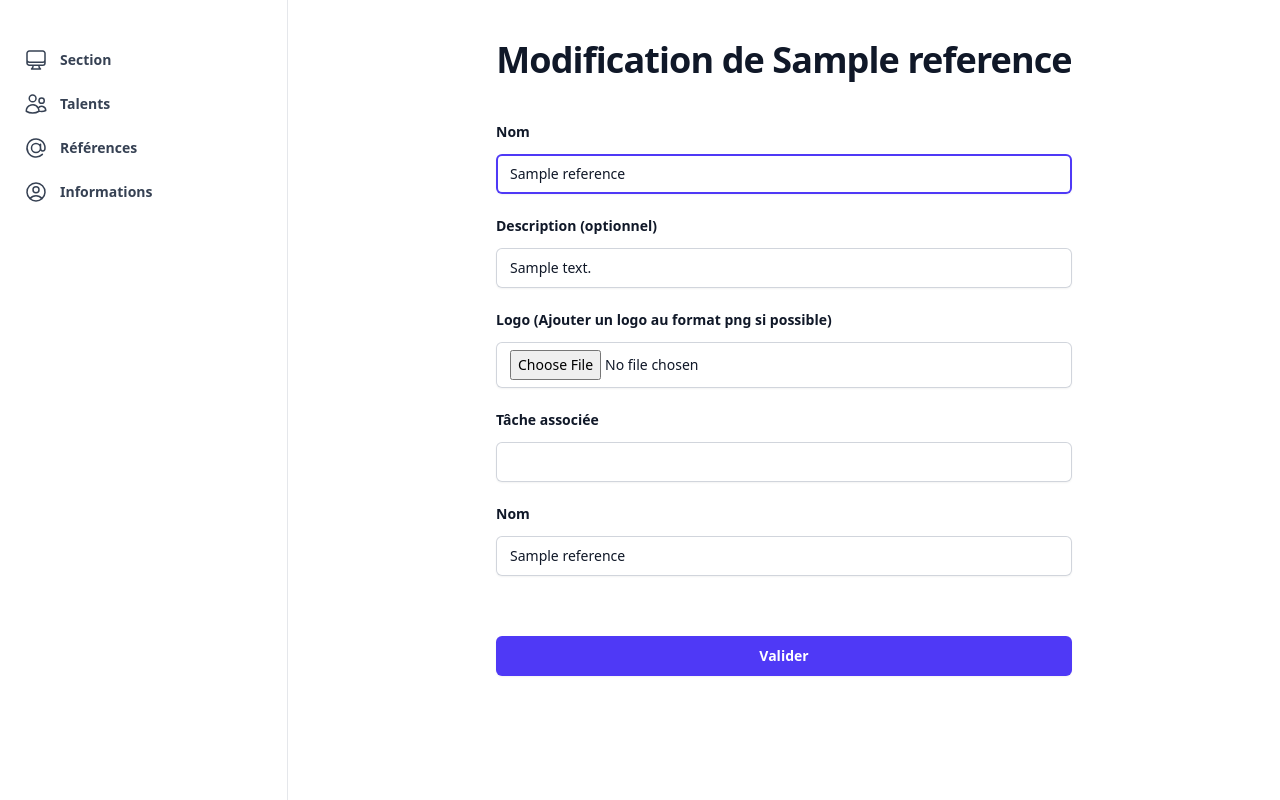
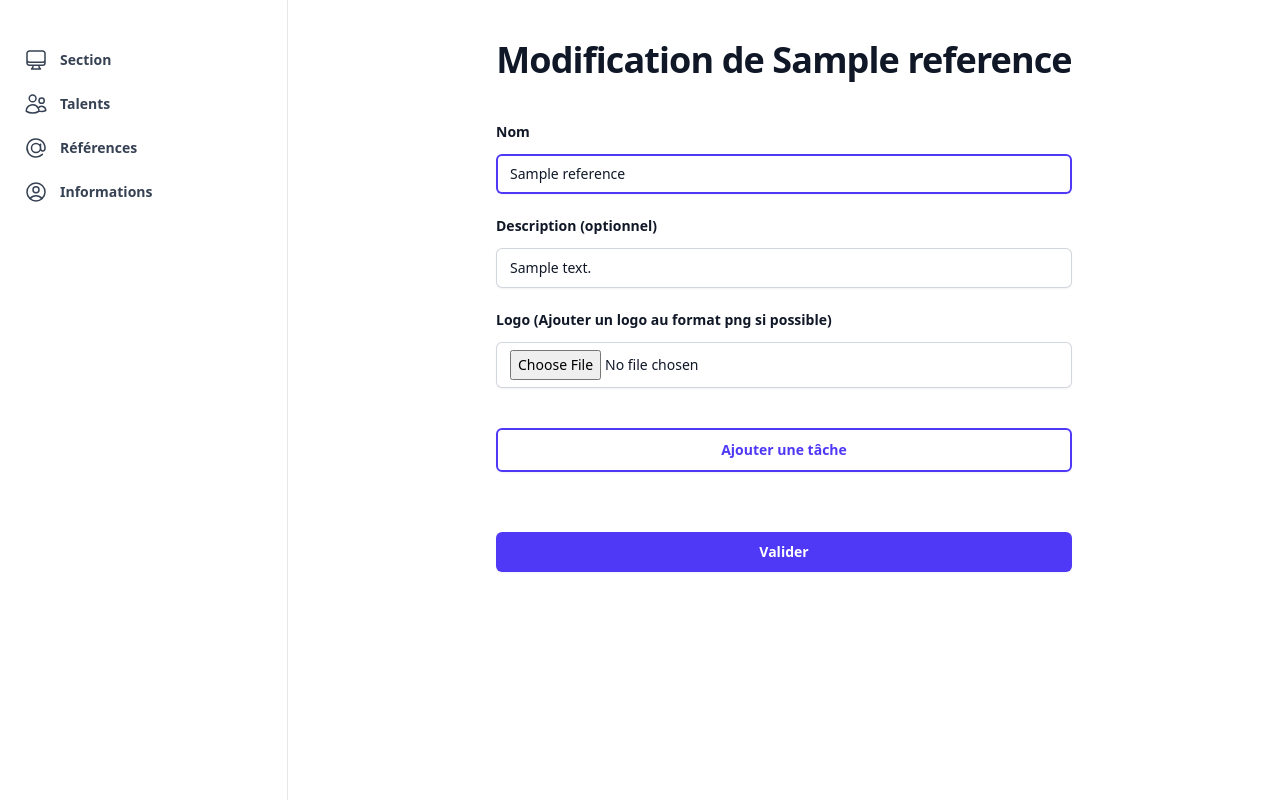
Before and after one commit to tchiadeu/landing, a Rails app: page /admin/references/1/edit in a window 1280 px wide. Run offline with Rails 7, Linux system fonts and the light colour scheme; a user stored in the database is signed in; tables that the repository leaves empty hold one stand-in row (values such as "Sample post"); style sheets or scripts are compiled from the project's sources; some libraries are stand-ins or nearby versions.

Commit message:
create views

```diff
--- a/app/controllers/admin/references_controller.rb
+++ b/app/controllers/admin/references_controller.rb
@@ -18,7 +18,7 @@ class Admin::ReferencesController < BaseController
       if @reference.tasks.empty?
         redirect_to admin_reference_path(@reference)
       else
-        redirect_to edit_admin_task(@reference.tasks.first)
+        redirect_to edit_admin_task_path(@reference.tasks.first)
       end
     else
       render :new, status: :unprocessable_entity
@@ -47,7 +47,7 @@ class Admin::ReferencesController < BaseController
   def reference_params
     params.require(:reference).permit(
       :name, :description, :logo,
-      tasks_attributes: %i[id title description]
+      tasks_attributes: %i[id title description _destroy]
     )
   end
 
--- a/app/javascript/controllers/application.js
+++ b/app/javascript/controllers/application.js
@@ -1,5 +1,6 @@
 import { Application } from "@hotwired/stimulus"
 import Lightbox from "stimulus-lightbox"
+import NestedForm from 'stimulus-rails-nested-form'
 
 const application = Application.start()
 
@@ -8,5 +9,6 @@ application.debug = false
 window.Stimulus   = application
 
 Stimulus.register("lightbox", Lightbox)
+application.register('nested-form', NestedForm)
 
 export { application }
--- a/app/javascript/controllers/index.js
+++ b/app/javascript/controllers/index.js
@@ -5,7 +5,3 @@ import { application } from "controllers/application"
 // Eager load all controllers defined in the import map under controllers/**/*_controller
 import { eagerLoadControllersFrom } from "@hotwired/stimulus-loading"
 eagerLoadControllersFrom("controllers", application)
-
-// Lazy load controllers as they appear in the DOM (remember not to preload controllers in import map!)
-// import { lazyLoadControllersFrom } from "@hotwired/stimulus-loading"
-// lazyLoadControllersFrom("controllers", application)
--- a/app/models/reference.rb
+++ b/app/models/reference.rb
@@ -4,5 +4,5 @@ class Reference < ApplicationRecord
 
   validates :name, :logo, presence: true
 
-  accepts_nested_attributes_for :tasks
+  accepts_nested_attributes_for :tasks, allow_destroy: true, reject_if: :all_blank
 end
--- a/app/models/task.rb
+++ b/app/models/task.rb
@@ -1,9 +1,9 @@
 class Task < ApplicationRecord
   belongs_to :reference
   has_many :tags, dependent: :destroy
-  has_many :illustations, dependent: :destroy
+  has_many :illustrations, dependent: :destroy
 
   validates :title, :description, presence: true
 
-  accepts_nested_attributes_for :tags, :illustations, allow_destroy: true
+  accepts_nested_attributes_for :tags, :illustrations, allow_destroy: true
 end
--- a/app/views/admin/references/_form.html.erb
+++ b/app/views/admin/references/_form.html.erb
@@ -1,7 +1,7 @@
 <div class="mx-auto max-w-2xl text-center">
   <h2 class="text-3xl font-bold tracking-tight text-gray-900 sm:text-4xl"><%= title %></h2>
 </div>
-<%= form_with(model: @reference, url: url, class: "mx-auto mt-10 max-w-xl flex flex-col gap-5") do |form| %>
+<%= form_with(model: @reference, url: url, method: method, data: {controller: "nested-form", nested_form_wrapper_selector_value: '.nested-form-wrapper'}, class: "mx-auto mt-10 max-w-xl flex flex-col gap-5") do |form| %>
   <div>
     <%= form.label :name, "Nom", class: "block text-sm font-semibold leading-6 text-gray-900" %>
     <div class="mt-2.5">
@@ -21,18 +21,12 @@
     </div>
   </div>
   <%= form.fields_for :tasks, Task.new do |task_form| %>
-    <div>
-      <%= form.label :title, "Tâche associée", class: "block text-sm font-semibold leading-6 text-gray-900" %>
-      <div class="mt-2.5">
-        <%= form.text_field :title, autofocus: true, class: "block w-full rounded-md border-0 px-3.5 py-2 text-gray-900 shadow-sm ring-1 ring-inset ring-gray-300 placeholder:text-gray-400 focus:ring-2 focus:ring-inset focus:ring-indigo-600 sm:text-sm sm:leading-6" %>
-      </div>
-    </div>
-    <div>
-      <%= form.label :name, "Nom", class: "block text-sm font-semibold leading-6 text-gray-900" %>
-      <div class="mt-2.5">
-        <%= form.text_field :name, autofocus: true, class: "block w-full rounded-md border-0 px-3.5 py-2 text-gray-900 shadow-sm ring-1 ring-inset ring-gray-300 placeholder:text-gray-400 focus:ring-2 focus:ring-inset focus:ring-indigo-600 sm:text-sm sm:leading-6" %>
-      </div>
-    </div>
+    <template data-nested-form-target="template">
+      <%= render partial: "task_form", locals: { form: task_form } %>
+    </template>
+    <div data-nested-form-target="target"></div>
+
+    <button type="button" class="border-2 border-indigo-600 flex justify-center w-full rounded-md  px-3.5 py-2.5 text-sm font-semibold text-indigo-600 hover:text-white shadow-sm hover:bg-indigo-600" data-action="nested-form#add">Ajouter une tâche</button>
   <% end %>
   <button type="submit" class="group flex justify-center w-full rounded-md bg-indigo-600 px-3.5 py-2.5 text-sm font-semibold text-white shadow-sm hover:bg-indigo-500 focus-visible:outline focus-visible:outline-2 focus-visible:outline-offset-2 focus-visible:outline-indigo-600 mt-10">
     <span class="group-disabled:hidden">Valider</span>
--- /dev/null
+++ b/app/views/admin/references/_task_form.html.erb
@@ -0,0 +1,9 @@
+<div class="nested-form-wrapper" data-new-record="<%= form.object.new_record? %>">
+  <p class="block text-sm font-semibold leading-6 text-gray-900">Nouvelle tâche effectuée</p>
+  <div class="flex gap-5 items-center w-full">
+    <%= form.text_field :title, class: "block w-1/3 rounded-md border-0 px-3.5 py-2 text-gray-900 shadow-sm ring-1 ring-inset ring-gray-300 placeholder:text-gray-400 focus:ring-2 focus:ring-inset focus:ring-indigo-600 sm:text-sm sm:leading-6" %>
+    <%= form.text_field :description, class: "block w-1/3 rounded-md border-0 px-3.5 py-2 text-gray-900 shadow-sm ring-1 ring-inset ring-gray-300 placeholder:text-gray-400 focus:ring-2 focus:ring-inset focus:ring-indigo-600 sm:text-sm sm:leading-6" %>
+    <button type="button" class="border-2 border-indigo-600 flex justify-center w-1/3 rounded-md  px-3.5 py-2.5 text-sm font-semibold text-indigo-600 hover:text-white shadow-sm hover:bg-indigo-600" data-action="nested-form#remove">Supprimer la tâche</button>
+  </div>
+  <%= form.hidden_field :_destroy %>
+</div>
--- a/app/views/admin/references/edit.html.erb
+++ b/app/views/admin/references/edit.html.erb
@@ -1,4 +1,5 @@
 <%= render partial: "form", locals: {
   title: "Modification de #{@reference.name}",
-  url: "admin/references/#{@reference.id}"
+  url: "admin/references/#{@reference.id}",
+  method: :patch
 } %>
--- a/app/views/admin/references/new.html.erb
+++ b/app/views/admin/references/new.html.erb
@@ -1,4 +1,5 @@
 <%= render partial: "form", locals: {
   title: "Ajout d'une nouvelle référence",
-  url: "admin/references"
+  url: "/admin/references",
+  method: :post
 } %>
--- a/config/importmap.rb
+++ b/config/importmap.rb
@@ -7,3 +7,4 @@ pin "@hotwired/stimulus-loading", to: "stimulus-loading.js", preload: true
 pin "stimulus-lightbox", to: "https://ga.jspm.io/npm:stimulus-lightbox@3.2.0/dist/stimulus-lightbox.mjs"
 pin "lightgallery", to: "https://ga.jspm.io/npm:lightgallery@2.7.2/lightgallery.es5.js"
 pin_all_from "app/javascript/controllers", under: "controllers"
+pin "stimulus-rails-nested-form", to: "https://ga.jspm.io/npm:stimulus-rails-nested-form@4.1.0/dist/stimulus-rails-nested-form.mjs"
--- a/config/routes.rb
+++ b/config/routes.rb
@@ -10,8 +10,7 @@ Rails.application.routes.draw do
   namespace :admin do
     resources :sections, only: %i[index edit update]
     resources :talents, only: %i[index new create edit update destroy]
-    resources :references do
-    end
+    resources :references
     resources :tasks, only: %i[show edit update destroy]
     resources :tags, only: :destroy
     resources :illustrations, only: :destroy
```
Also changed, not shown: app/views/admin/references/show.html.erb (added), app/views/admin/tasks/edit.html.erb (added), app/views/admin/tasks/show.html.erb (added).
